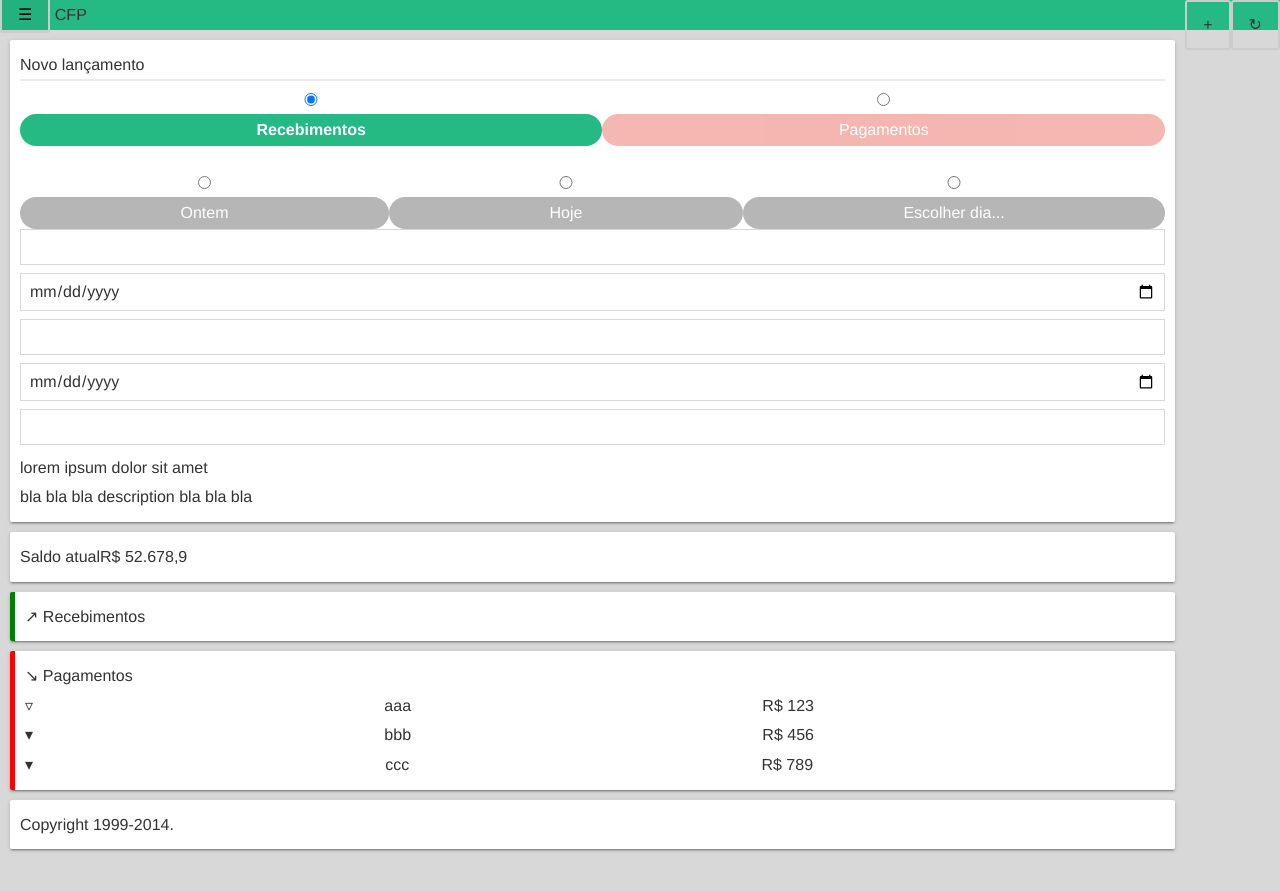
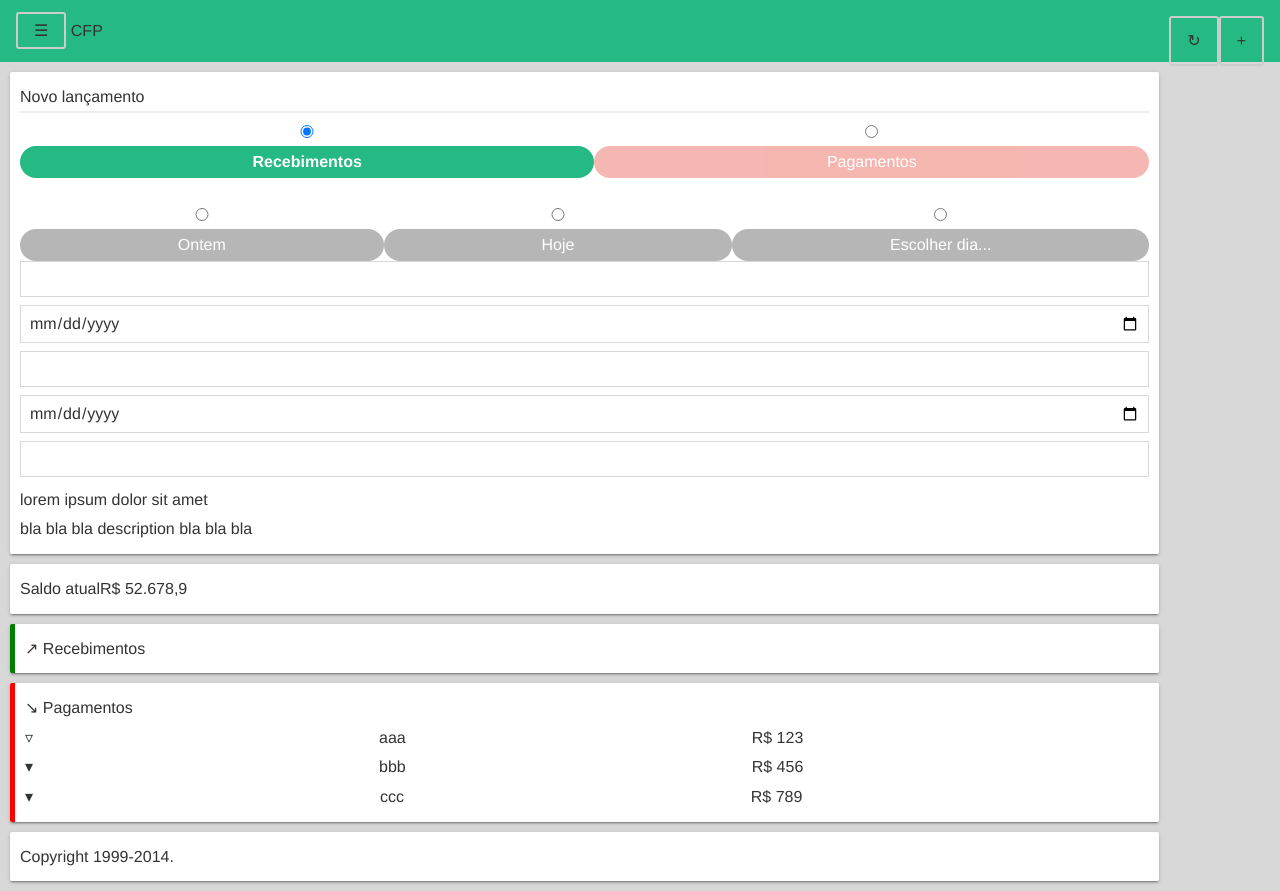
Before and after one commit to rogerpaviani/rogerpaviani.github.io, a website: page app.html in a window 1280 px wide. Before the commit the page ends 859 px from the top, so only its background shows below. Drawn offline with Linux system fonts and the light colour scheme.

Commit message:
removendo css obsoleto

```diff
--- a/app.html
+++ b/app.html
@@ -19,11 +19,11 @@
 </head>
 
 <body class="bg--light-gray">
-  <header class="header bg--green">
+  <header class="bg--green p1">
     <a href="#menu" class="btn">&#9776;</a>
     <span>CFP</span>
+    <a href="#new" class="btn flt--right">+</a>
     <a href="?" class="btn flt--right">&#8635;</a>
-    <a href="#new" class="btn flt--right">+</a>
   </header>
   <main class="main" hidden>
     <div class="card settings">
```
Also changed, not shown: styles/inline.css (+0 -124 lines).
